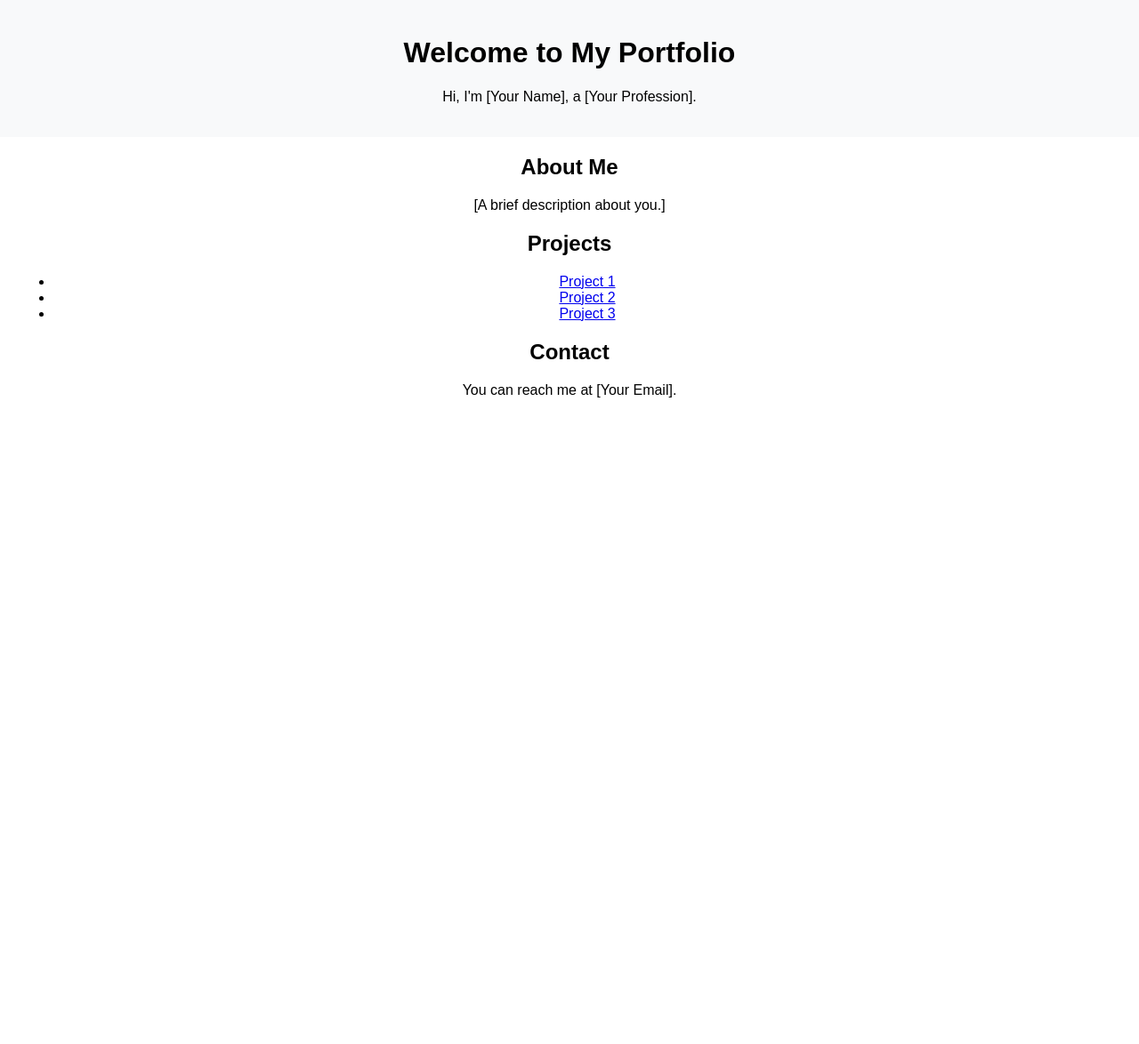
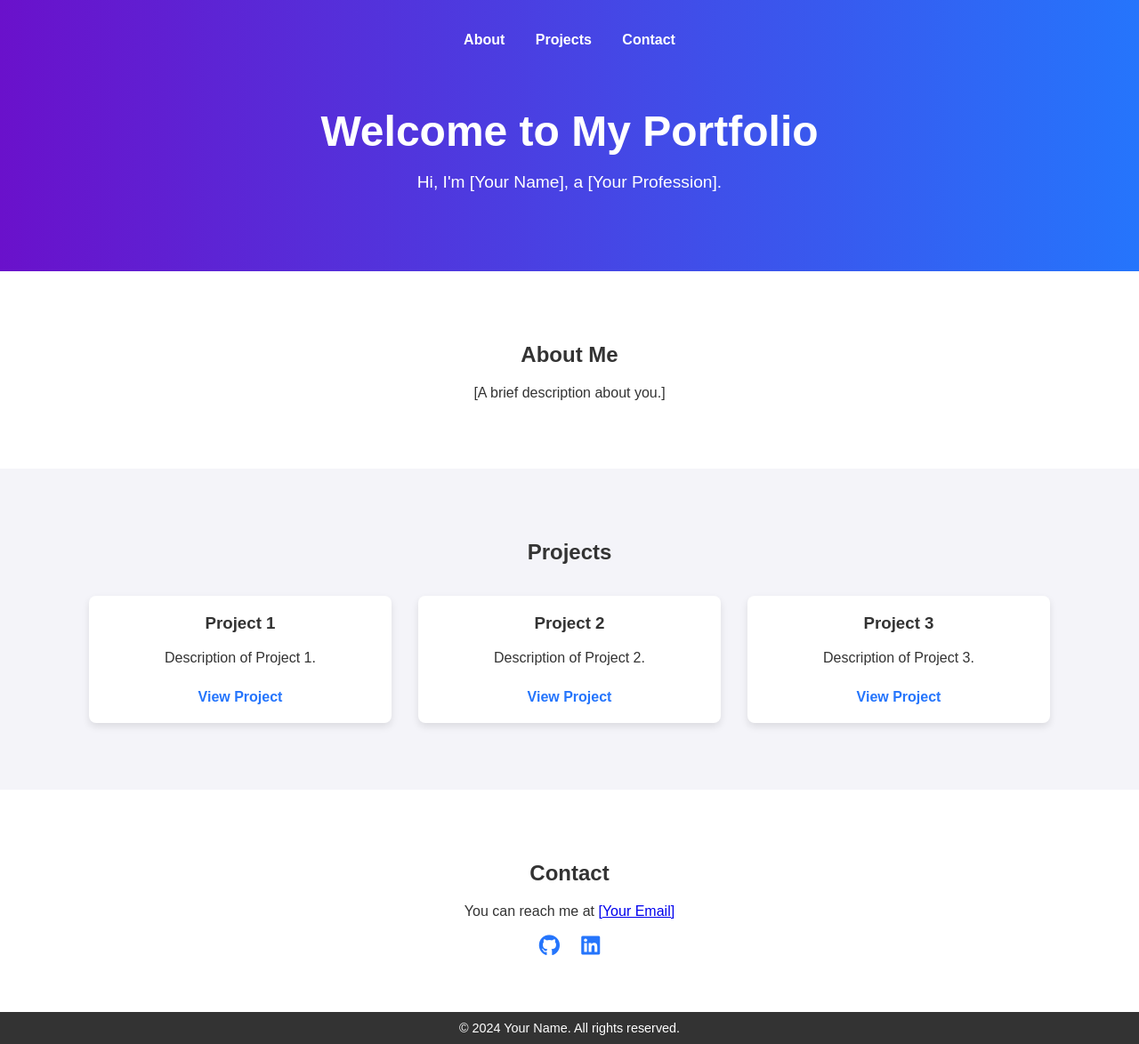
Before and after one commit to SKsubodh611/Sksubodh611.github.io, a plain HTML site: page index.html in a window 1280 px wide. Shown: the whole page at 89% size. Before the commit the page ends 800 px from the top, so only its background shows below. Drawn offline with Linux system fonts and the light colour scheme.

Commit message:
create a beautiful page

```diff
--- a/index.html
+++ b/index.html
@@ -5,27 +5,56 @@
     <meta name="viewport" content="width=device-width, initial-scale=1.0">
     <title>Your Name - Portfolio</title>
     <link rel="stylesheet" href="styles.css">
+    <link rel="stylesheet" href="https://cdnjs.cloudflare.com/ajax/libs/font-awesome/5.15.4/css/all.min.css">
 </head>
 <body>
     <header>
-        <h1>Welcome to My Portfolio</h1>
-        <p>Hi, I'm [Your Name], a [Your Profession].</p>
+        <nav>
+            <ul>
+                <li><a href="#about">About</a></li>
+                <li><a href="#projects">Projects</a></li>
+                <li><a href="#contact">Contact</a></li>
+            </ul>
+        </nav>
+        <div class="header-content">
+            <h1>Welcome to My Portfolio</h1>
+            <p>Hi, I'm [Your Name], a [Your Profession].</p>
+        </div>
     </header>
-    <section>
+    <section id="about">
         <h2>About Me</h2>
         <p>[A brief description about you.]</p>
     </section>
-    <section>
+    <section id="projects">
         <h2>Projects</h2>
-        <ul>
-            <li><a href="[Link to Project 1]">Project 1</a></li>
-            <li><a href="[Link to Project 2]">Project 2</a></li>
-            <li><a href="[Link to Project 3]">Project 3</a></li>
-        </ul>
+        <div class="project-list">
+            <div class="project">
+                <h3>Project 1</h3>
+                <p>Description of Project 1.</p>
+                <a href="[Link to Project 1]">View Project</a>
+            </div>
+            <div class="project">
+                <h3>Project 2</h3>
+                <p>Description of Project 2.</p>
+                <a href="[Link to Project 2]">View Project</a>
+            </div>
+            <div class="project">
+                <h3>Project 3</h3>
+                <p>Description of Project 3.</p>
+                <a href="[Link to Project 3]">View Project</a>
+            </div>
+        </div>
     </section>
-    <section>
+    <section id="contact">
         <h2>Contact</h2>
-        <p>You can reach me at [Your Email].</p>
+        <p>You can reach me at <a href="mailto:[Your Email]">[Your Email]</a></p>
+        <div class="social-links">
+            <a href="https://github.com/yourusername" target="_blank"><i class="fab fa-github"></i></a>
+            <a href="https://linkedin.com/in/yourusername" target="_blank"><i class="fab fa-linkedin"></i></a>
+        </div>
     </section>
+    <footer>
+        <p>&copy; 2024 Your Name. All rights reserved.</p>
+    </footer>
 </body>
 </html>
--- a/styles.css
+++ b/styles.css
@@ -1,15 +1,106 @@
 body {
-    font-family: Arial, sans-serif;
+    font-family: 'Arial', sans-serif;
     margin: 0;
     padding: 0;
+    color: #333;
+    background-color: #f4f4f9;
+}
+
+header {
+    background: linear-gradient(to right, #6a11cb, #2575fc);
+    color: white;
+    padding: 20px 0;
     text-align: center;
 }
 
-header {
-    background-color: #f8f9fa;
-    padding: 20px;
+nav ul {
+    list-style: none;
+    padding: 0;
+}
+
+nav ul li {
+    display: inline;
+    margin: 0 15px;
+}
+
+nav ul li a {
+    color: white;
+    text-decoration: none;
+    font-weight: bold;
+}
+
+.header-content {
+    padding: 50px 20px;
+}
+
+.header-content h1 {
+    margin: 0;
+    font-size: 3em;
+}
+
+.header-content p {
+    font-size: 1.2em;
 }
 
 section {
-    margin: 20px;
+    padding: 60px 20px;
+    text-align: center;
 }
+
+#about {
+    background-color: #ffffff;
+}
+
+#projects {
+    background-color: #f4f4f9;
+}
+
+.project-list {
+    display: flex;
+    justify-content: center;
+    flex-wrap: wrap;
+}
+
+.project {
+    background-color: white;
+    margin: 15px;
+    padding: 20px;
+    border-radius: 8px;
+    box-shadow: 0 4px 8px rgba(0, 0, 0, 0.1);
+    width: 300px;
+}
+
+.project h3 {
+    margin-top: 0;
+}
+
+.project a {
+    display: inline-block;
+    margin-top: 10px;
+    text-decoration: none;
+    color: #2575fc;
+    font-weight: bold;
+}
+
+#contact {
+    background-color: #ffffff;
+}
+
+.social-links a {
+    color: #2575fc;
+    margin: 0 10px;
+    font-size: 1.5em;
+    text-decoration: none;
+}
+
+footer {
+    background-color: #333;
+    color: white;
+    padding: 10px 0;
+    text-align: center;
+    font-size: 0.9em;
+}
+
+footer p {
+    margin: 0;
+}
```
